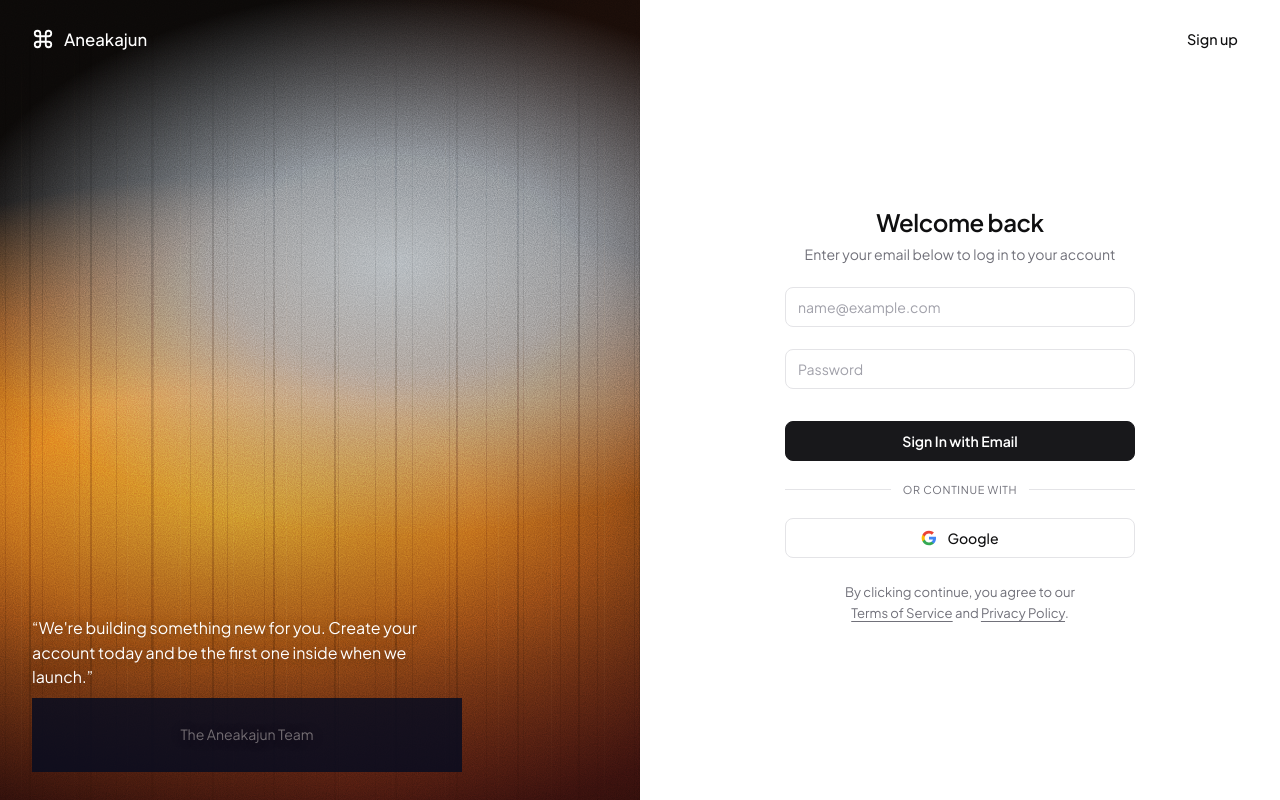
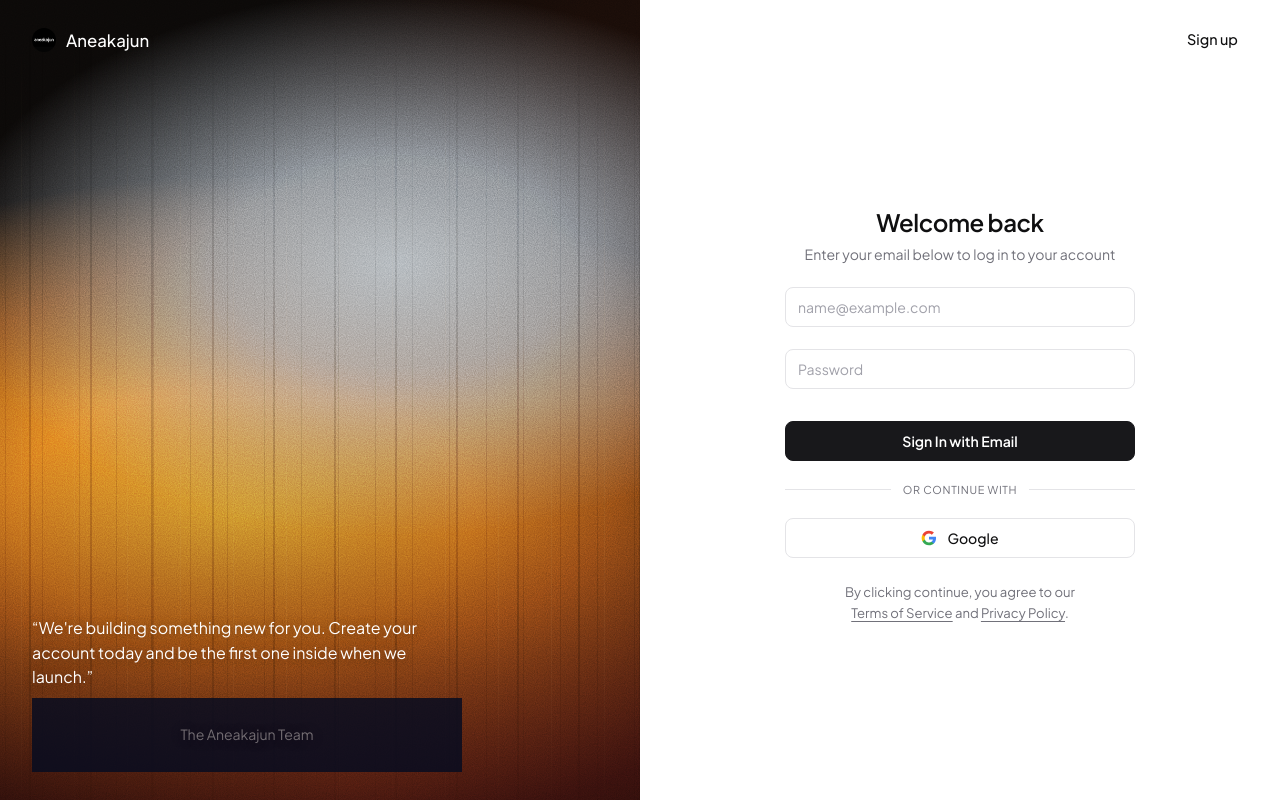
Before and after one commit to Samuelreeds/Aneakajun, a Next.js app: page /auth in a window 1280 px wide. Built offline with nearby package versions, Linux system fonts and the light colour scheme; no server answers.

Commit message:
fix logos

```diff
--- a/app/auth/page.tsx
+++ b/app/auth/page.tsx
@@ -49,12 +49,21 @@ export default function AuthPage() {
   return (
     <div className="auth-body">
       <div className="page">
-        {/* Left: art + quote */}
-        <aside className="art">
-          <Link href="/" className="brand">
-            <svg viewBox="0 0 24 24"><path d="M15 6v12a3 3 0 1 0 3-3H6a3 3 0 1 0 3 3V6a3 3 0 1 0-3 3h12a3 3 0 1 0-3-3"/></svg>
+                {/* Left: art + quote */}
+                <aside className="art">
+        <Link href="/" className="brand">
+            <img
+                src="/logo.jpg"
+                alt="Aneakajun Logo"
+                style={{
+                width: '24px',
+                height: '24px',
+                borderRadius: '50%',
+                objectFit: 'cover'
+                }}
+            />
             Aneakajun
-          </Link>
+        </Link>
           <blockquote className="quote">
             &ldquo;We're building something new for you. Create your account today and be the first one inside when we launch.&rdquo;
             <footer>The Aneakajun Team</footer>
@@ -64,9 +73,18 @@ export default function AuthPage() {
         {/* Right: form */}
         <main className="panel">
           <Link href="/" className="brand mobile-brand">
-            <svg viewBox="0 0 24 24"><path d="M15 6v12a3 3 0 1 0 3-3H6a3 3 0 1 0 3 3V6a3 3 0 1 0-3 3h12a3 3 0 1 0-3-3"/></svg>
+            <img
+                src="/logo.jpg"
+                alt="Aneakajun Logo"
+                style={{
+                width: '24px',
+                height: '24px',
+                borderRadius: '50%',
+                objectFit: 'cover'
+                }}
+            />
             Aneakajun
-          </Link>
+            </Link>
           <button className="top-link" type="button" onClick={() => {
             setIsLogin(!isLogin);
             setError("");
--- a/app/layout.tsx
+++ b/app/layout.tsx
@@ -3,6 +3,7 @@ import './globals.css';
 export const metadata = {
   title: 'Aneakajun',
   description: 'Coming Soon',
+  icon: '/logo.jpg',
 };
 
 export default function RootLayout({
```
